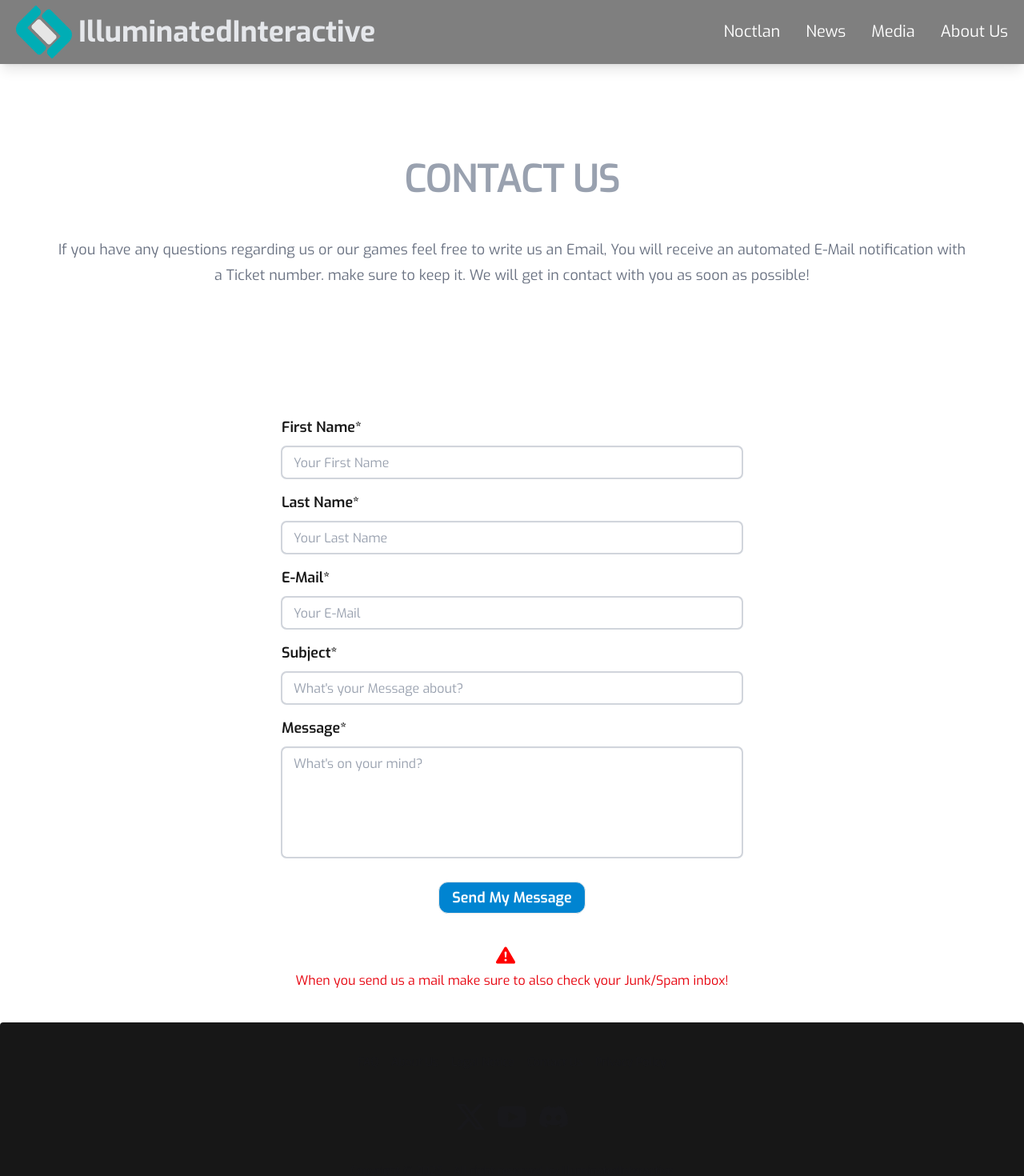
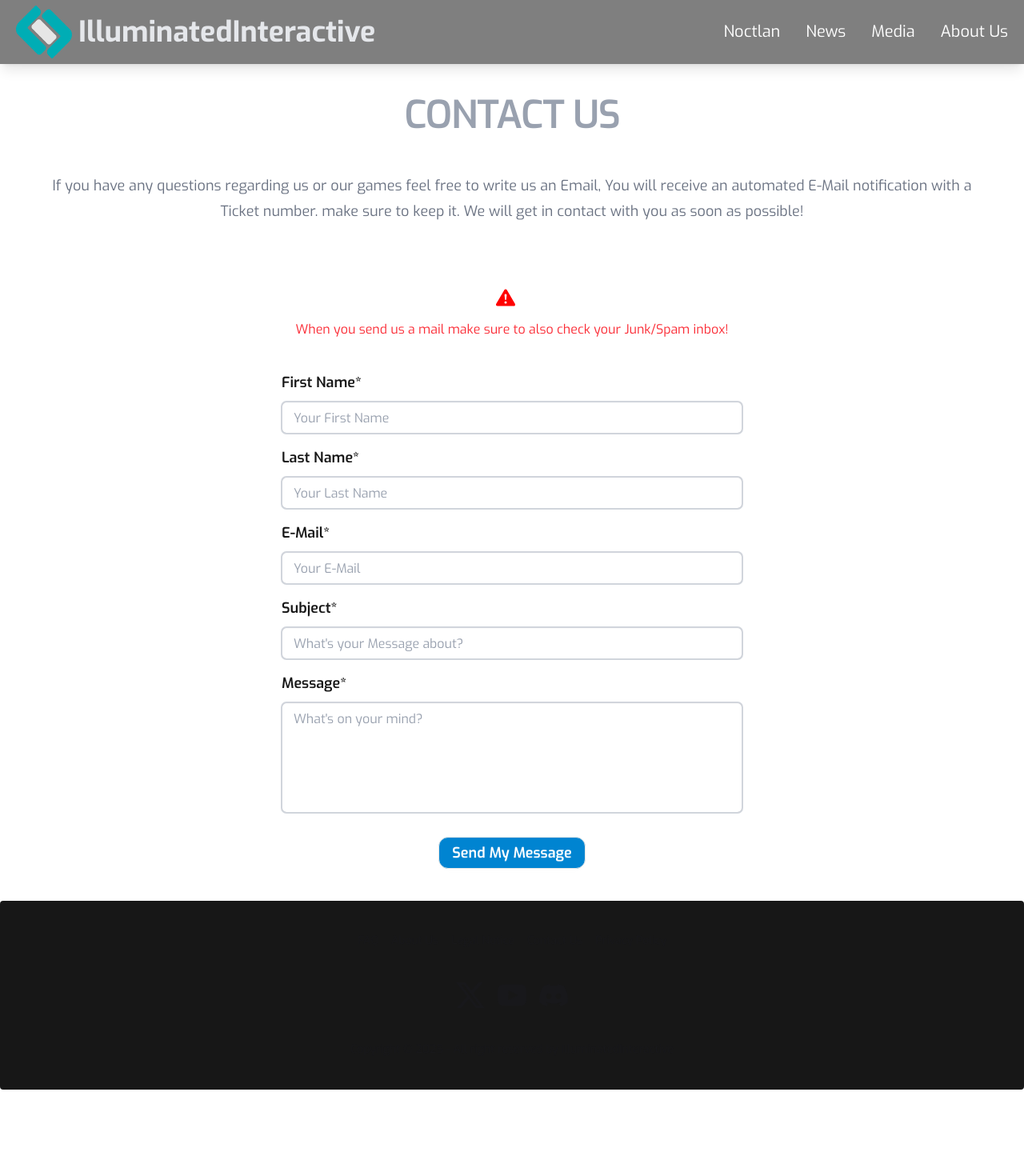
Before and after one commit to Smileatmaxi/illuminatedinteractive.com, a Next.js app: page /contact in a window 1280 px wide. Shown: the top 1470 px of the page at 80% size. After the commit the page ends 1362 px from the top, so only its background shows below. Built offline with nearby package versions, Linux system fonts and the light colour scheme.

Commit message:
feat: added new attributes to inputs and changed position of warning sign

```diff
--- a/app/contact/page.tsx
+++ b/app/contact/page.tsx
@@ -67,13 +67,28 @@ export default function Contact() {
     //basic HTML and Tailwind
     return (
         <div className="w-full justify-center p-2 sm:p-10 items-center">
-            <div className="mx-auto grid w-full max-w-7xl px-4 py-20 md:px-8 md:py-40 text-center">
+            <div className="mx-auto grid w-full max-w-7xl px-4 py-20 text-center">
+                <div>
                     <h1 className="text-4xl font-semibold tracking-tight text-balance text-gray-400 sm:text-5xl pb-10">CONTACT
                         US</h1>
                     <p className="mt-2 text-lg/8 text-gray-500">
                         If you have any questions regarding us or our games feel free to write us an Email, You will receive
                         an automated E-Mail notification with a Ticket number.
                         make sure to keep it. We will get in contact with you as soon as possible!
+                    </p>
+                </div>
+            </div>
+            <div className="flex flex-col items-center space-x-4">
+                <svg xmlns="http://www.w3.org/2000/svg"
+                     width="24" height="24"
+                     fill="red"
+                     className="bi bi-exclamation-triangle-fill flex items-center justify-center text-gray-500 mb-4"
+                     viewBox="0 0 16 16">
+                    <path
+                        d="M8.982 1.566a1.13 1.13 0 0 0-1.96 0L.165 13.233c-.457.778.091 1.767.98 1.767h13.713c.889 0 1.438-.99.98-1.767zM8 5c.535 0 .954.462.9.995l-.35 3.507a.552.552 0 0 1-1.1 0L7.1 5.995A.905.905 0 0 1 8 5m.002 6a1 1 0 1 1 0 2 1 1 0 0 1 0-2"/>
+                </svg>
+                <p className="text-l text-red-500 pb-10">
+                    When you send us a mail make sure to also check your Junk/Spam inbox!
                 </p>
             </div>
             <div>
@@ -84,8 +99,10 @@ export default function Contact() {
                         errorMessage={validationErrors.firstName}
                         value={data.firstName}
                         onChange={onChange}
+                        required={true}
                         id="fistName"
                         label="First Name*"
+                        type="text"
                         placeholder="Your First Name"
                         name="firstName">
                     </Input>
@@ -94,7 +111,9 @@ export default function Contact() {
                         errorMessage={validationErrors.lastName}
                         value={data.lastName}
                         onChange={onChange}
+                        required={true}
                         id="lastName"
+                        type="text"
                         label="Last Name*"
                         placeholder="Your Last Name"
                         name="lastName">
@@ -104,7 +123,9 @@ export default function Contact() {
                         errorMessage={validationErrors.email}
                         value={data.email}
                         onChange={onChange}
+                        required={true}
                         id="email"
+                        type="email"
                         label="E-Mail*"
                         placeholder="Your E-Mail"
                         name="email">
@@ -114,7 +135,9 @@ export default function Contact() {
                         errorMessage={validationErrors.subject}
                         value={data.subject}
                         onChange={onChange}
+                        required={true}
                         id="subject"
+                        type="text"
                         label="Subject*"
                         placeholder="What's your Message about?"
                         name="subject">
@@ -124,6 +147,7 @@ export default function Contact() {
                         errorMessage={validationErrors.message}
                         value={data.message}
                         onChange={onChange}
+                        required={true}
                         id="message"
                         name="message"
                         label="Message*"
@@ -147,19 +171,6 @@ export default function Contact() {
                         </button>
                     </div>
                 </form>
-                <div className="flex flex-col items-center space-x-4 mt-10">
-                    <svg xmlns="http://www.w3.org/2000/svg"
-                         width="24" height="24"
-                         fill="red"
-                         className="bi bi-exclamation-triangle-fill flex items-center justify-center text-gray-500"
-                         viewBox="0 0 16 16">
-                        <path
-                            d="M8.982 1.566a1.13 1.13 0 0 0-1.96 0L.165 13.233c-.457.778.091 1.767.98 1.767h13.713c.889 0 1.438-.99.98-1.767zM8 5c.535 0 .954.462.9.995l-.35 3.507a.552.552 0 0 1-1.1 0L7.1 5.995A.905.905 0 0 1 8 5m.002 6a1 1 0 1 1 0 2 1 1 0 0 1 0-2"/>
-                    </svg>
-                    <p className="mt-2 text-l text-red-600">
-                        When you send us a mail make sure to also check your Junk/Spam inbox!
-                    </p>
-                </div>
             </div>
         </div>
     )
```
Lines whose indentation alone changed are shown as unchanged.
